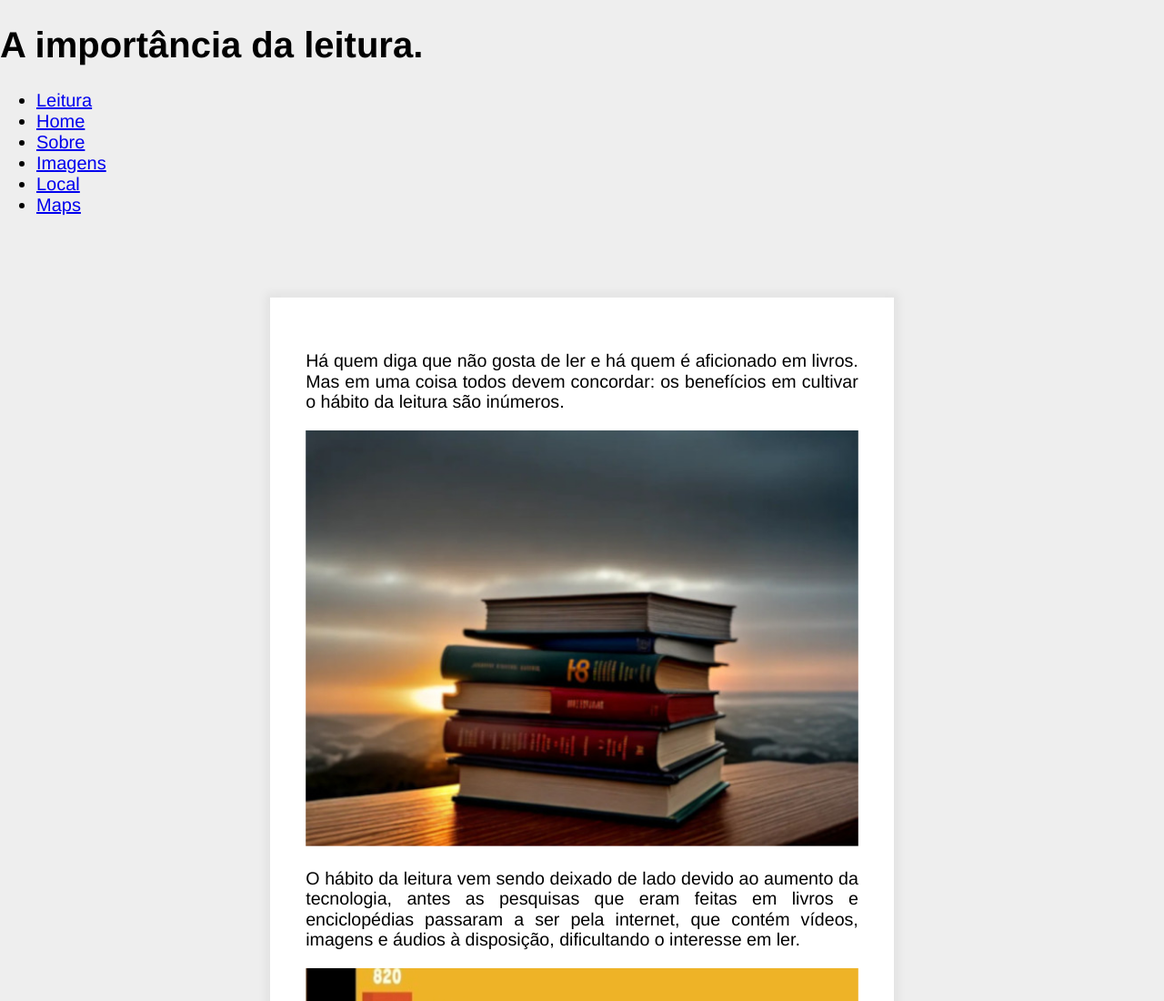
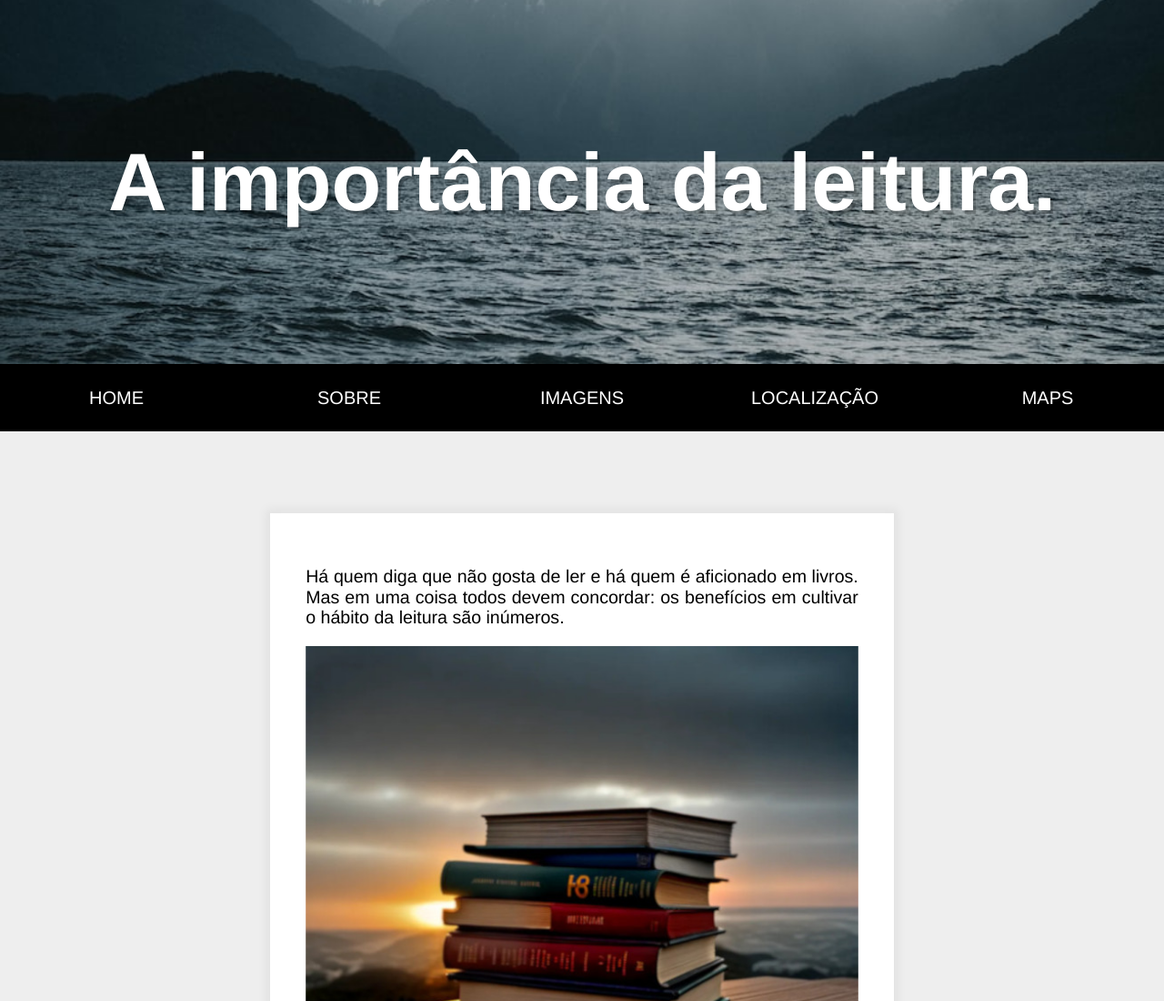
Before and after one commit to julianvalerio/Menu-JS-01, a plain HTML site: page index.html in a window 1280 px wide. Shown: the top 1100 px of the page at 91% size. Drawn offline with Linux system fonts and the light colour scheme.

Commit message:
menu com animação

```diff
--- a/index.html
+++ b/index.html
@@ -12,14 +12,14 @@
     </header>
     <nav id="main">
         <ul>
-            <li class="logo"><a href="#">Leitura</a></li>
-            <li><a href="#">Home</a> </li>
-            <li><a href="#">Sobre</a> </li>
-            <li><a href="#">Imagens</a> </li>
-            <li><a href="#">Local</a> </li>
-            <li><a href="#">Maps</a> </li>
+          <li class="logo"> <a href="#"> Leitura </a></li>
+          <li><a href="#">Home</a></li>
+          <li><a href="#">Sobre</a></li>
+          <li><a href="#">Imagens</a></li>
+          <li><a href="#local">Localização</a></li>
+          <li><a href="#">Maps</a></li>
         </ul>
-    </nav>
+      </nav>
     <div class="site-wrap">
         <p>Há quem diga que não gosta de ler e há quem é
             aficionado em livros. Mas em uma coisa todos
@@ -53,5 +53,7 @@
               da nossa e aprendemos a nos colocar no lugar do outro.
         </p>
     </div>
+
 </body>
+<script src="script.js"></script>
 </html>
--- /dev/null
+++ b/script.js
@@ -0,0 +1,13 @@
+const nav = document.querySelector('#main');
+let topOfNav = nav.offsetTop;
+
+function fixNav() {
+    if (window.scrollY >= topOfNav) {
+        document.body.style.paddingTop = nav.offsetHeight + 'px';
+        document.body.classList.add('fixed-nav');
+    } else {
+        document.body.classList.remove('fixed-nav');
+        document.body.style.paddingTop = 0;
+    }
+}
+window.addEventListener('scroll',fixNav);
--- a/style.css
+++ b/style.css
@@ -1,17 +1,20 @@
-html{
+html {
     box-sizing: border-box;
     background: #eeeeee;
     font-family: 'helvetica neue';
     font-size: 20px;
     font-weight: 200;
-}
-body{
+  }
+
+  body {
     margin: 0;
-}
-*, *:before, *:after{
+  }
+
+  *, *:before, *:after {
     box-sizing: inherit;
-}
-.site-wrap{
+  }
+
+  .site-wrap {
     max-width: 700px;
     margin: 70px auto;
     background: white;
@@ -20,4 +23,79 @@ body{
     box-shadow: 0 0 10px 5px rgba(0, 0, 0, 0.05);
     transform: scale(0.98);
     transition: transform 0.5s;
-}
+  }
+
+  body.fixed-nav .site-wrap {
+    transform: scale(1);
+  }
+
+  header {
+    text-align: center;
+    height: 50vh;
+    background: url(capa.jpg) bottom center no-repeat;
+    background-size: cover;
+    display: flex;
+    align-items: center;
+    justify-content: center;
+  }
+
+  h1 {
+    color: white;
+    font-size: 7vw;
+    text-shadow: 3px 4px 0 rgba(0,0,0,0.2);
+  }
+
+  nav {
+    background: black;
+    top: 0;
+    width: 100%;
+    transition:all 0.5s;
+    position: relative;
+    z-index: 1;
+  }
+
+  body.fixed-nav nav {
+    position: fixed;
+    box-shadow: 0 5px 0 rgba(0,0,0,0.1);
+  }
+
+  nav ul {
+    margin: 0;
+    padding: 0;
+    list-style: none;
+    display: flex;
+  }
+
+  nav li {
+    flex: 1;
+    text-align: center;
+    display: flex;
+    justify-content: center;
+    align-items: center;
+  }
+
+  li.logo {
+    max-width: 0;
+    overflow: hidden;
+    background: white;
+    transition: all 0.5s;
+    font-weight: 600;
+    font-size: 30px;
+  }
+
+  li.logo a {
+    color: black;
+  }
+
+  .fixed-nav li.logo {
+    max-width: 500px;
+  }
+
+  nav a {
+    text-decoration: none;
+    padding: 20px;
+    display: inline-block;
+    color: white;
+    transition: all 0.2s;
+    text-transform: uppercase;
+  }
```
